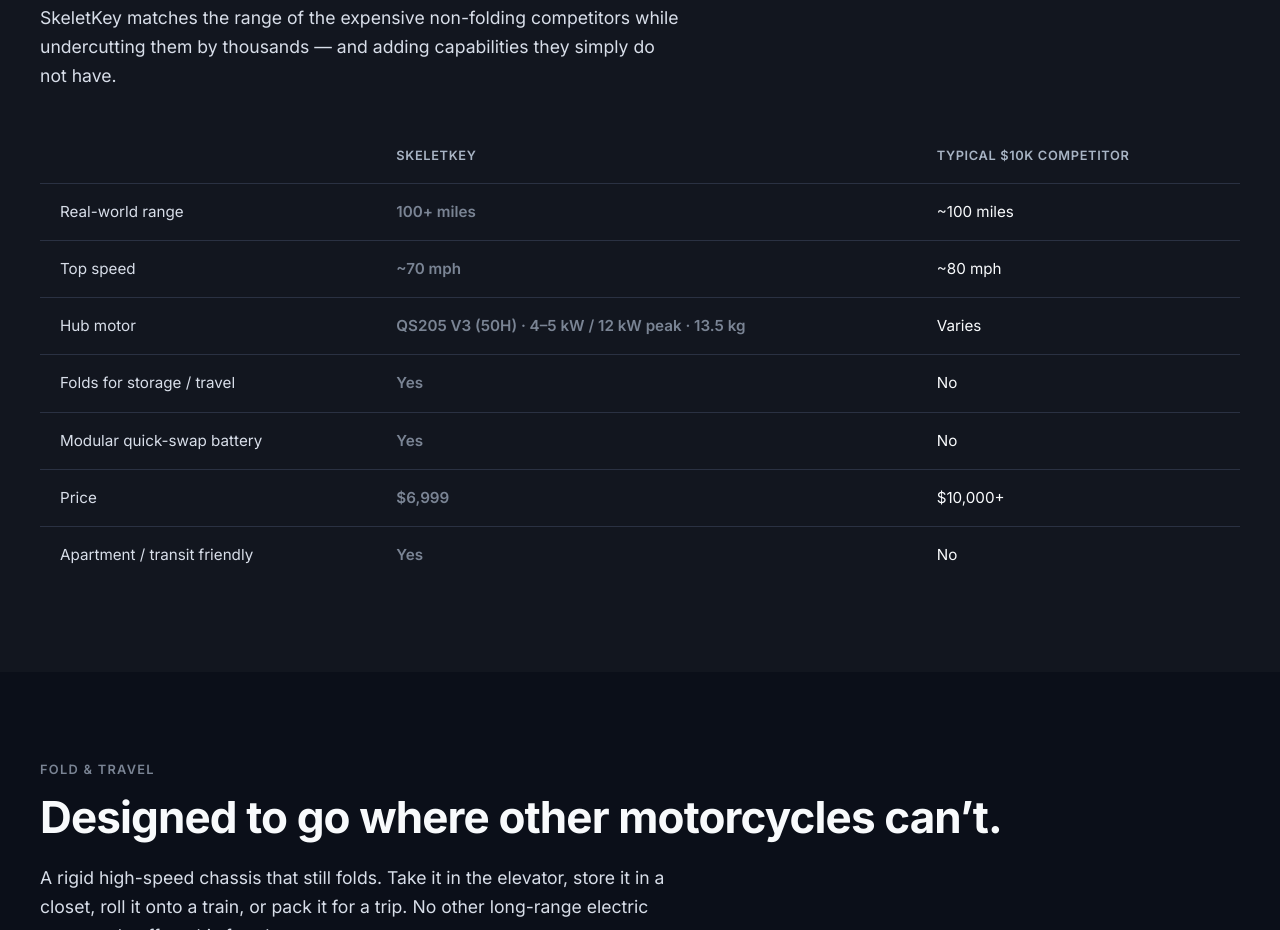
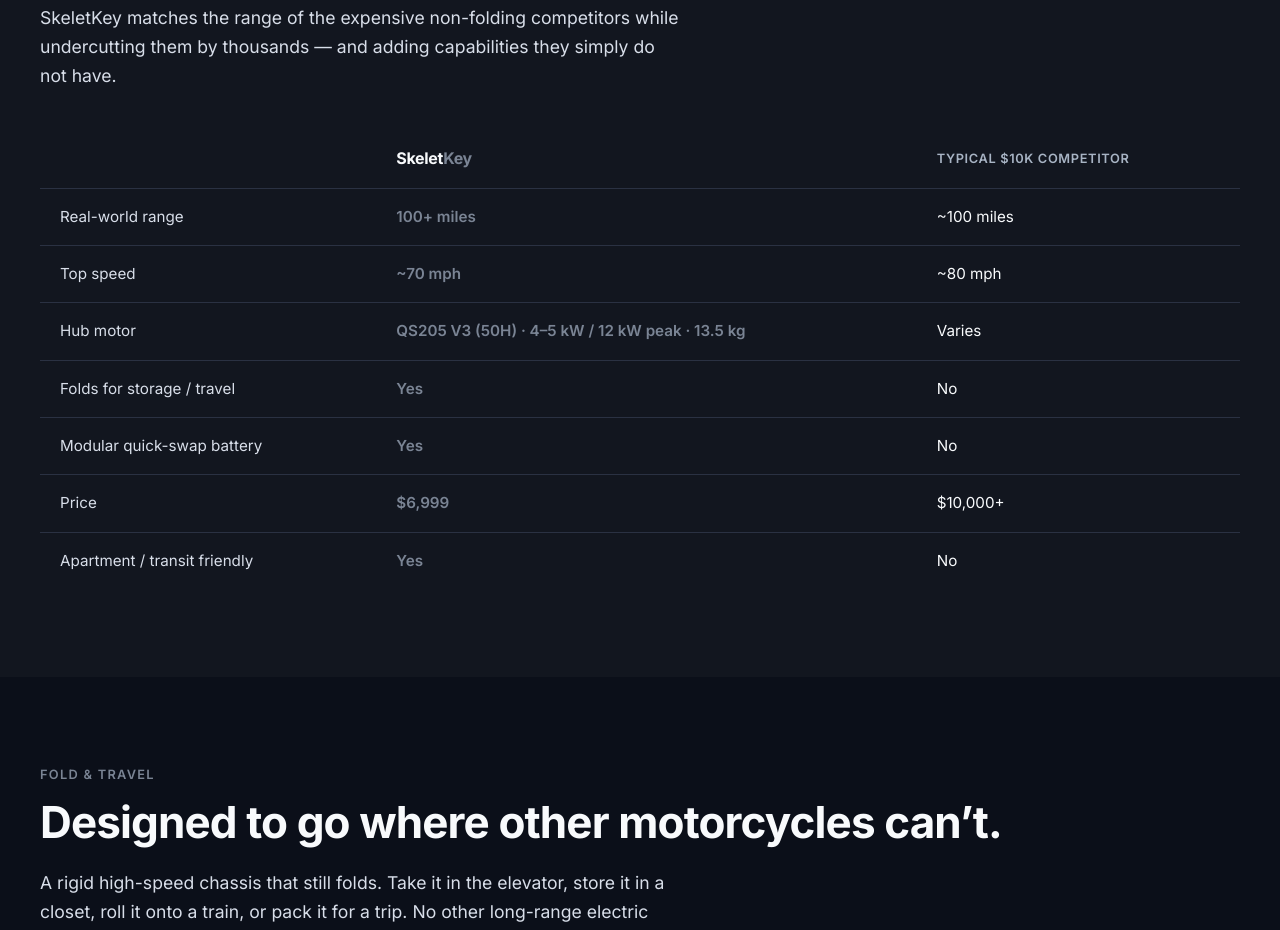
Before and after one commit to skelet-key/skeletkey-website, a plain HTML site: page index.html in a window 1280 px wide. Shown: the part 2394-3324 px from the top of the page. Drawn offline with Linux system fonts and the light colour scheme.

Commit message:
Style comparison table brand header as Skelet (white) + Key (aluminum)

```diff
--- a/css/styles.css
+++ b/css/styles.css
@@ -381,6 +381,18 @@
   font-size: 0.8rem;
   text-transform: uppercase;
   letter-spacing: 0.05em;
+}
+
+.compare-table th.brand-header {
+  text-transform: none;
+  letter-spacing: -0.02em;
+  font-size: 1rem;
+  font-weight: 700;
+  color: var(--text);
+}
+
+.compare-table th.brand-header span {
+  color: var(--accent);
 }
 
 .compare-table td:first-child {
--- a/index.html
+++ b/index.html
@@ -116,7 +116,7 @@
         <thead>
           <tr>
             <th></th>
-            <th>SkeletKey</th>
+            <th class="brand-header">Skelet<span>Key</span></th>
             <th>Typical $10k Competitor</th>
           </tr>
         </thead>
```
